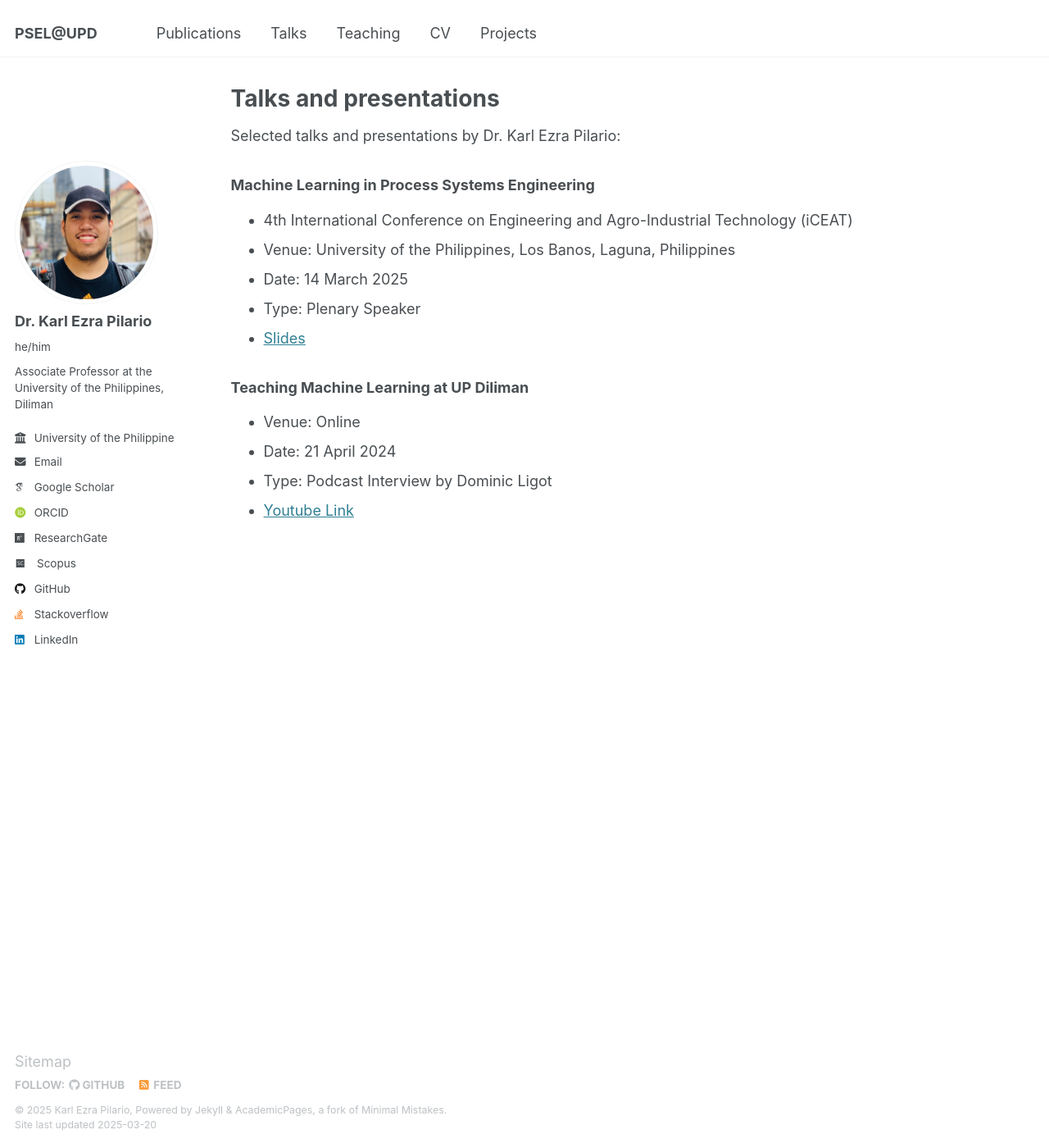
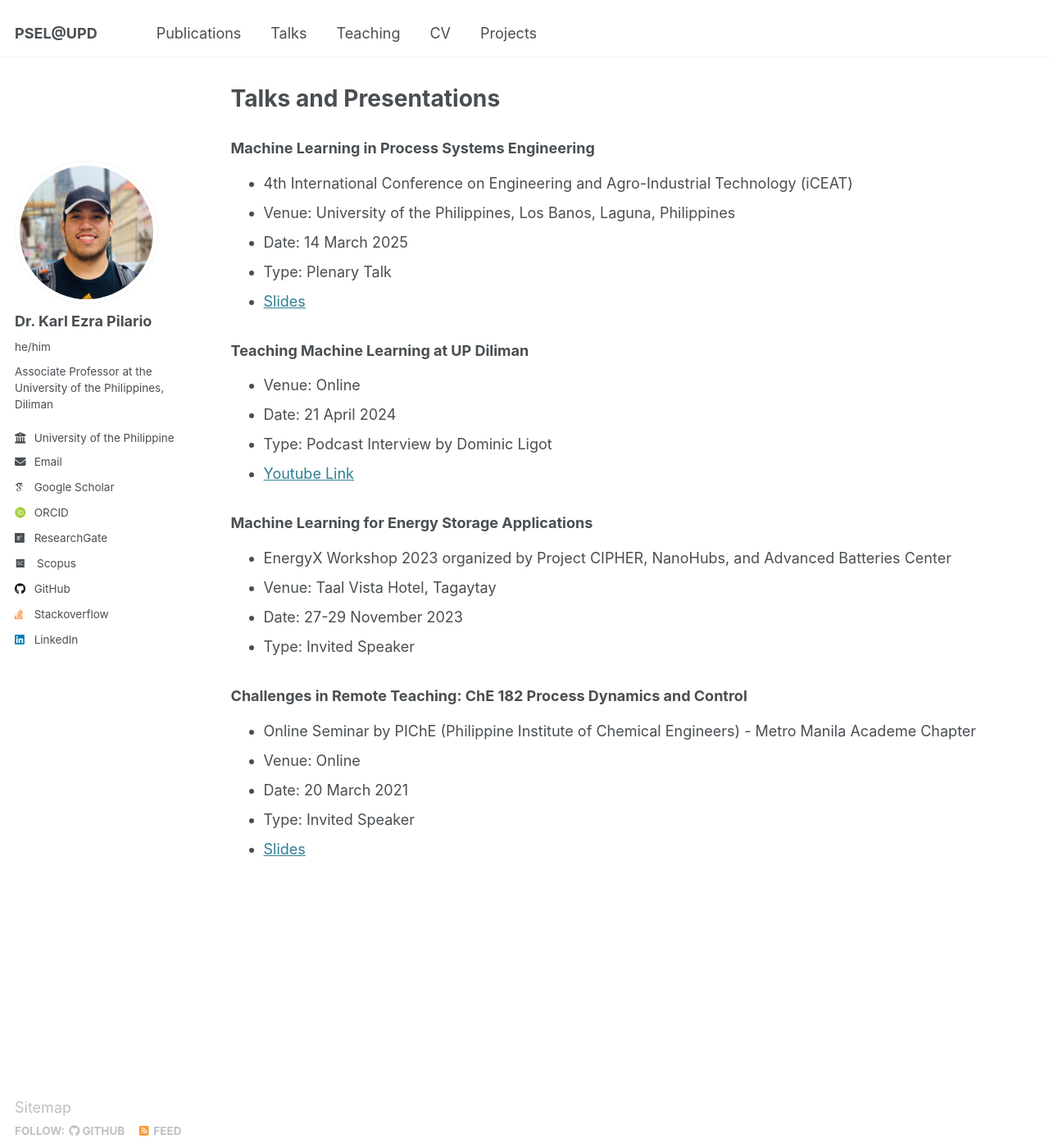
Before and after one commit to kspilario/kspilario.github.io, a Jekyll site: the page built from _pages/talks.md, in a window 1280 px wide and 1400 px high. Shown: the whole window at 82% size. Built offline with Jekyll 4.4.1, drawn with Linux system fonts in a browser that asks for light colours; some web fonts are replaced.

Commit message:
Update talks.md

```diff
--- a/_pages/talks.md
+++ b/_pages/talks.md
@@ -1,17 +1,15 @@
 ---
 layout: archive
-title: "Talks and presentations"
+title: "Talks and Presentations"
 permalink: /talks/
 author_profile: true
 ---
-
-Selected talks and presentations by Dr. Karl Ezra Pilario:
 
 ### Machine Learning in Process Systems Engineering
 - 4th International Conference on Engineering and Agro-Industrial Technology (iCEAT)
 - Venue: University of the Philippines, Los Banos, Laguna, Philippines
 - Date: 14 March 2025
-- Type: Plenary Speaker
+- Type: Plenary Talk
 - [Slides](https://www.dropbox.com/scl/fi/ieb1v5l8txvt9awpod0is/AI-ML-in-PSEL-iCEAT-Plenary-Talk.pdf?rlkey=lk6pzlleiu75d0qpb1mox7yej&st=7zsmb100&dl=0)
 
 ### Teaching Machine Learning at UP Diliman
@@ -19,3 +17,16 @@ Selected talks and presentations by Dr. Karl Ezra Pilario:
 - Date: 21 April 2024
 - Type: Podcast Interview by Dominic Ligot
 - [Youtube Link](https://www.youtube.com/watch?v=MUkCjczgRvc)
+
+### Machine Learning for Energy Storage Applications
+- EnergyX Workshop 2023 organized by Project CIPHER, NanoHubs, and Advanced Batteries Center
+- Venue: Taal Vista Hotel, Tagaytay
+- Date: 27-29 November 2023
+- Type: Invited Speaker
+
+### Challenges in Remote Teaching: ChE 182 Process Dynamics and Control
+- Online Seminar by PIChE (Philippine Institute of Chemical Engineers) - Metro Manila Academe Chapter
+- Venue: Online
+- Date: 20 March 2021
+- Type: Invited Speaker
+- [Slides](https://www.dropbox.com/scl/fi/3yxvz2vyz33nkhda2huh9/Course-Pack-Demo-PIChE-MMAC.pdf?rlkey=0ril55cwcc2907k0wuaens5zc&st=a9yehldu&dl=0)
```
